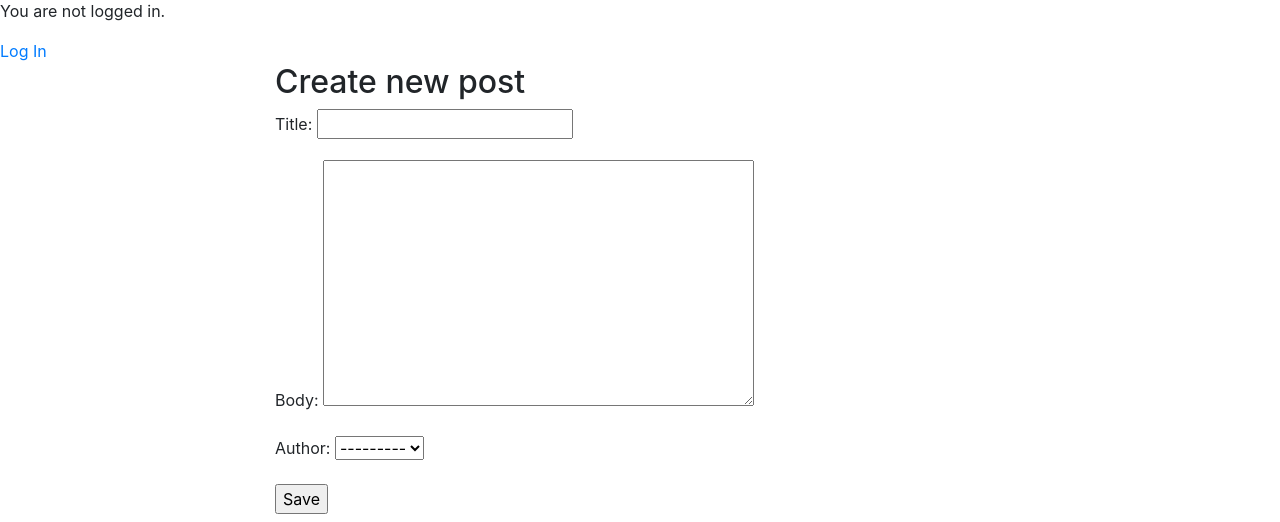
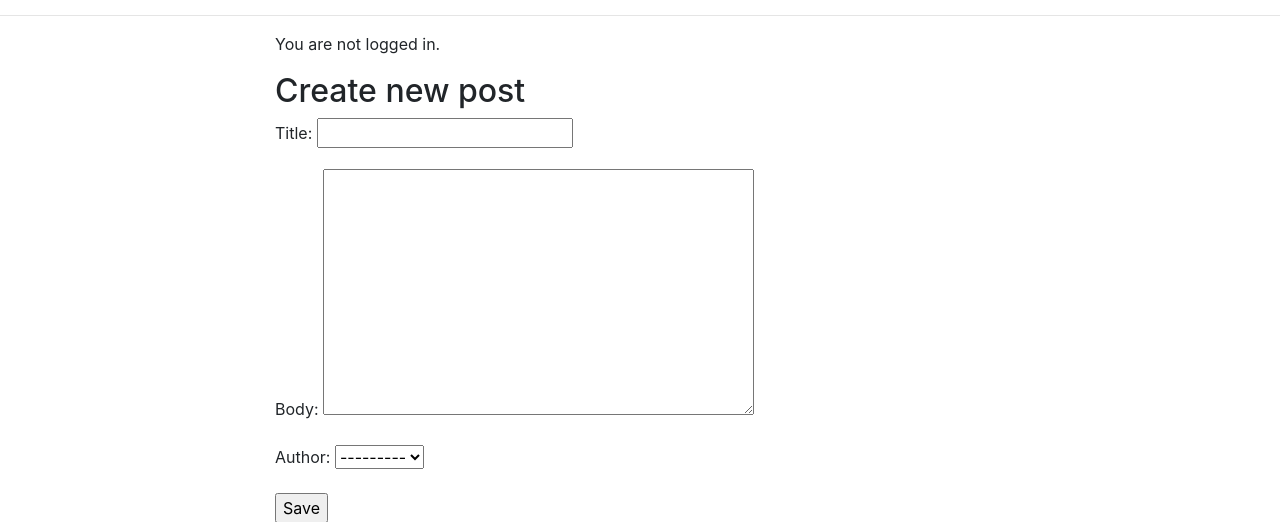
Before and after one commit to theshahulhameed/blog-app, a Django app: page /post/create/ in a window 1280 px wide. Shown: the part 81-603 px from the top of the page. Run offline with Django 3.2, Linux system fonts and the light colour scheme; some libraries are stand-ins or nearby versions.

Commit message:
Fixed the alignment issues on the homepage.

```diff
--- a/templates/base.html
+++ b/templates/base.html
@@ -40,15 +40,16 @@
     </div>
   </div>
 </header>
-{% if user.is_authenticated %}
-<p>Hi, {{ user.username }}!</p>
-{% else %}
-<p> You are not logged in. </p>
-<a href="{% url 'login' %}">Log In</a>
-{% endif %}
+<hr>
 <div class="container">
     <div class="row">
       <div class="col-lg-8 cgit ol-md-10 mx-auto">
+          {% if user.is_authenticated %}
+          <p>Hi, <strong>{{ user.username }}!</strong></p>
+          {% else %}
+          <p> You are not logged in. </p>
+          <a href="{% url 'login' %}"></a>
+          {% endif %}
     {% block content %}
     {% endblock content %}
       </div>
--- a/templates/home.html
+++ b/templates/home.html
@@ -1,8 +1,9 @@
 <!-- templates/home.html -->
 {% extends 'base.html' %}
 {% block content %}
-<a href="{% url 'create_post' %}">Create New Post</a>
-<hr />
+<div class="text-right">
+    <a href="{% url 'create_post' %}">Create New Post</a>
+</div>
     {% for post in object_list %}
         <div class="post-preview">
             <h2 class="post-title"><a href="{% url 'post' post.pk %}">{{ post.title }}</a></h2>
```
